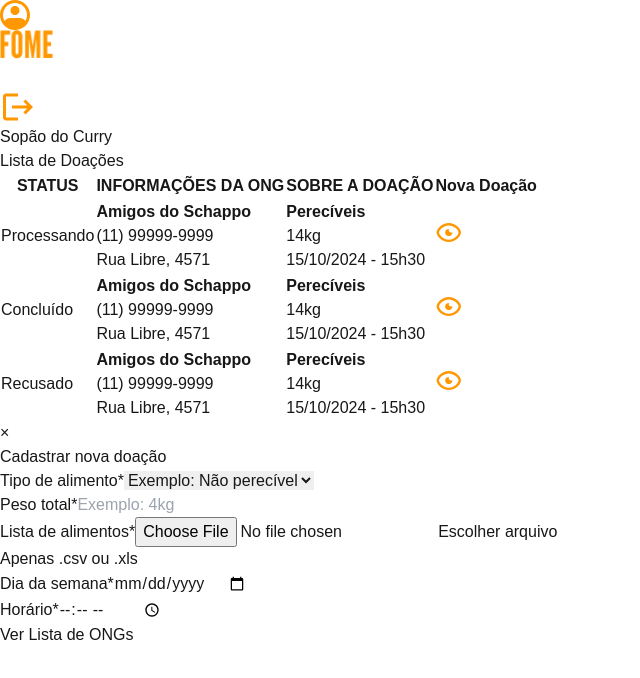
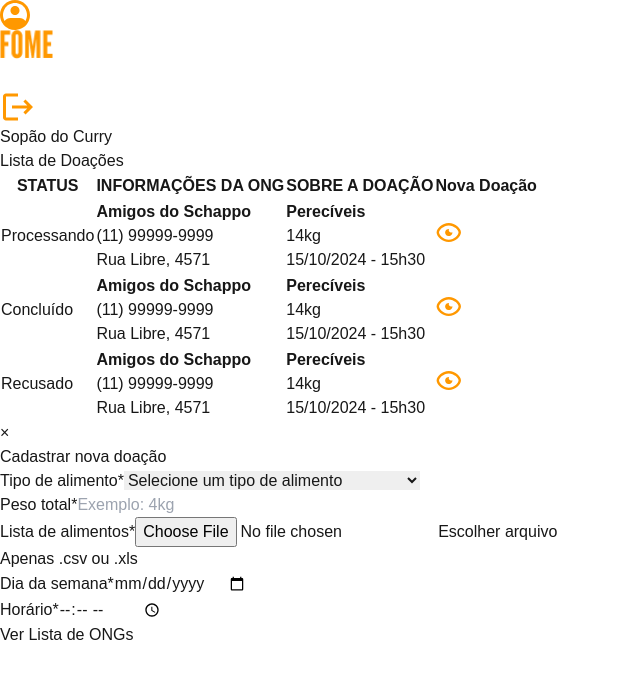
Before and after one commit to AntonioSchappo/fase6-sprint2-schappo, a Next.js app: page /doar in a window 1280 px wide. Both pictures are taken after a click on the button "Nova Doação". Shown: the top 678 px of the page, without its empty margins (0-640 px from the left). Built offline with nearby package versions, Linux system fonts and the light colour scheme.

Commit message:
adicionando opções ao drop-down 'Tipo de Alimento*'

```diff
--- a/src/app/doar/components/newDonationModal.js
+++ b/src/app/doar/components/newDonationModal.js
@@ -26,7 +26,10 @@ export default function NewDonationModal({ isOpen, onClose, toggleList }) {
               Tipo de alimento*
             </label>
             <select className="w-full border-gray-300 border-2 text-gray-400 rounded-md shadow-sm px-2 py-3 focus:border-orange-500 focus:ring-orange-500">
-              <option>Exemplo: Não perecível</option>
+              <option value="" disabled selected hidden>Selecione um tipo de alimento</option>
+              <option>Somente Alimentos Perecíveis</option>
+              <option>Somente Alimentos Não Perecíveis</option>
+              <option>Alimentos Perecíveis e Não Perecíveis</option>
             </select>
           </div>
 
```
